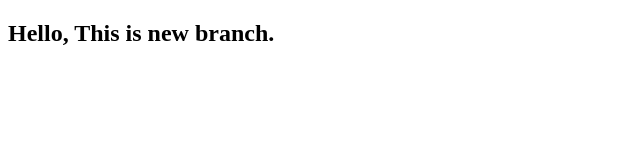
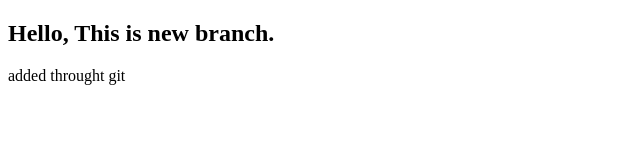
Before and after one commit to suneelkumar0106/myHtml, a plain HTML site: page index.html in a window 1280 px wide. Shown: the whole page, without its empty margins (0-640 px from the left). Drawn offline with Linux system fonts and the light colour scheme.

Commit message:
Added p through git hub online

```diff
--- a/index.html
+++ b/index.html
@@ -8,5 +8,6 @@
 </head>
 <body>
     <h2>Hello, This is new branch.</h2>
+    <p>added throught git</p>
 </body>
 </html>
```
